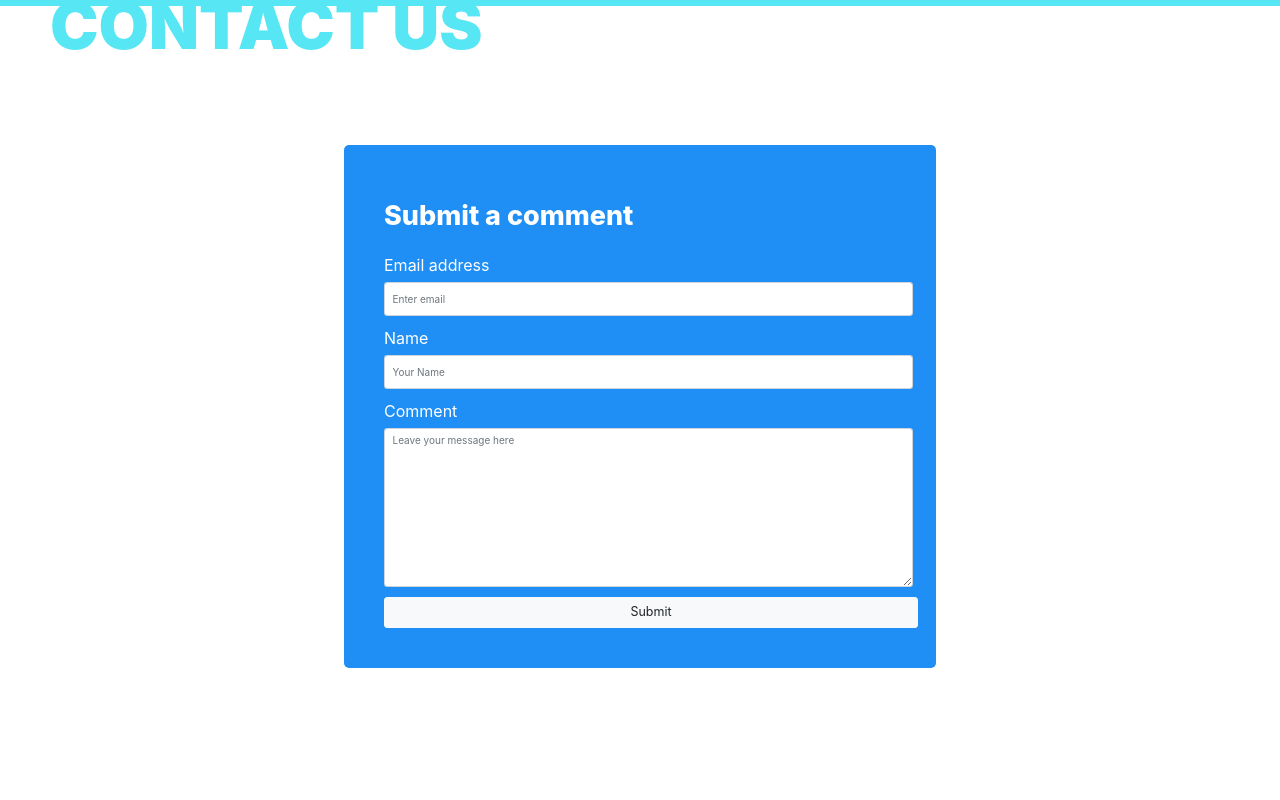
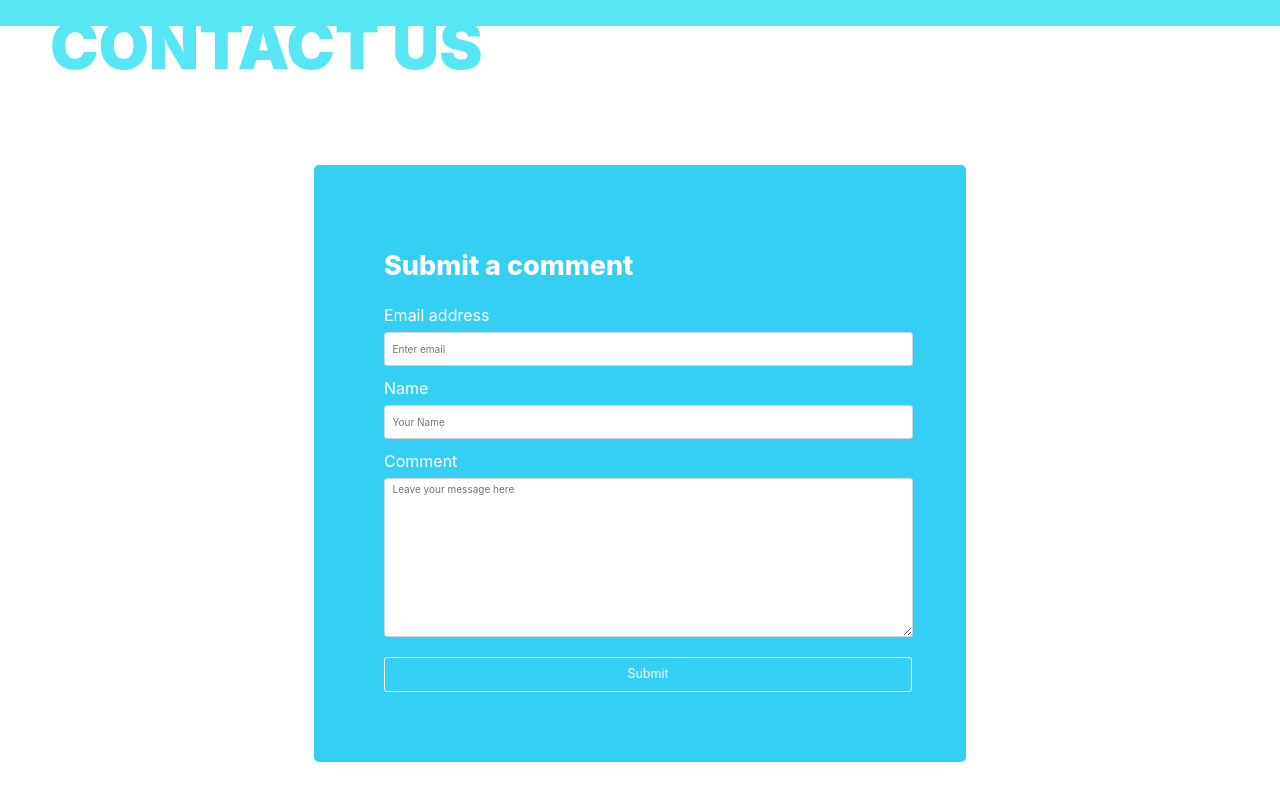
Before and after one commit to dustatron/shark-man-the-podcast, a Next.js app in the folder web/: page /contact in a window 1280 px wide. Shown: the part 444-1244 px from the top of the page. Before the commit the page ends 1212 px from the top, so only its background shows below. Built offline with nearby package versions, Linux system fonts and the light colour scheme.

Commit message:
updated styling for contact us page.

```diff
--- a/web/components/NavMenu.js
+++ b/web/components/NavMenu.js
@@ -12,7 +12,7 @@ const NavMenu = () => {
   };
 
   return (
-    <Navbar collapseOnSelect expand='lg' className={s['navbar']}>
+    <Navbar collapseOnSelect expand='lg' className={s['navbar']} fixed='top'>
       <Container>
         <Navbar.Brand className={s['navbar-brand']}>
           <Link href='/'>
--- a/web/pages/contact.js
+++ b/web/pages/contact.js
@@ -29,7 +29,12 @@ const contact = () => {
             />
           </Form.Group>
 
-          <Button variant='light' size='lg' type='submit' block>
+          <Button
+            variant='outline-light'
+            size='lg'
+            size='lg'
+            type='submit'
+            block>
             Submit
           </Button>
         </Form>
--- a/web/sass/components/_header.module.scss
+++ b/web/sass/components/_header.module.scss
@@ -1,7 +1,7 @@
 @import '../main.scss';
 .header {
   background: $blue-lite;
-  height: 40rem;
+  height: 47rem;
   display: flex;
   justify-content: center;
   align-items: center;
--- a/web/sass/components/_navbar.module.scss
+++ b/web/sass/components/_navbar.module.scss
@@ -4,7 +4,6 @@
   display: flex;
   justify-content: space-between;
   background: $blue-mid;
-  padding: 2rem 8rem;
   position: fixed;
   width: 100%;
 
@@ -56,11 +55,3 @@
     }
   }
 }
-
-.selected {
-  // font-weight: 900;
-  // border-bottom: 2px solid $white;
-  // @include respond(tab-port) {
-  //   font-weight: 600;
-  // }
-}
--- a/web/sass/pages/contact.module.scss
+++ b/web/sass/pages/contact.module.scss
@@ -4,13 +4,17 @@
   &-form {
     width: 40%;
     margin: auto;
-    background: $blue-dark;
-    padding: 4rem;
+    background: #36cff4;
+    padding: 7rem;
     color: $white;
     font-size: 1.6rem;
     border-radius: 5px;
     margin-top: 8rem;
     margin-bottom: 10rem;
+
+    @include respond(tab-port) {
+      width: 90%;
+    }
 
     h2 {
       color: $white;
@@ -18,5 +22,10 @@
       font-size: $sub-title;
       padding: 1.5rem 0;
     }
+
+    button {
+      margin-top: 2rem;
+      padding: 0.7rem;
+    }
   }
 }
```
